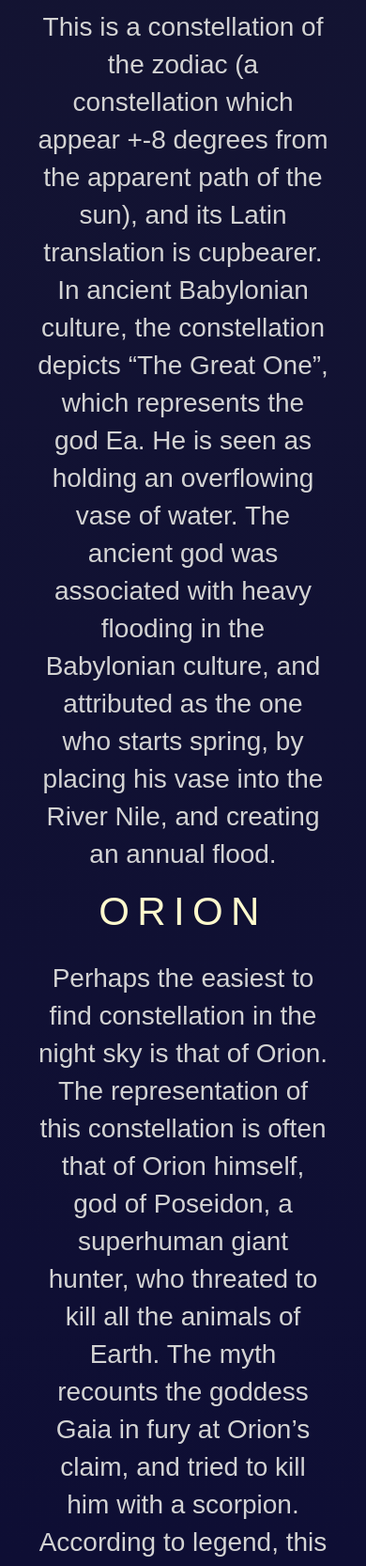
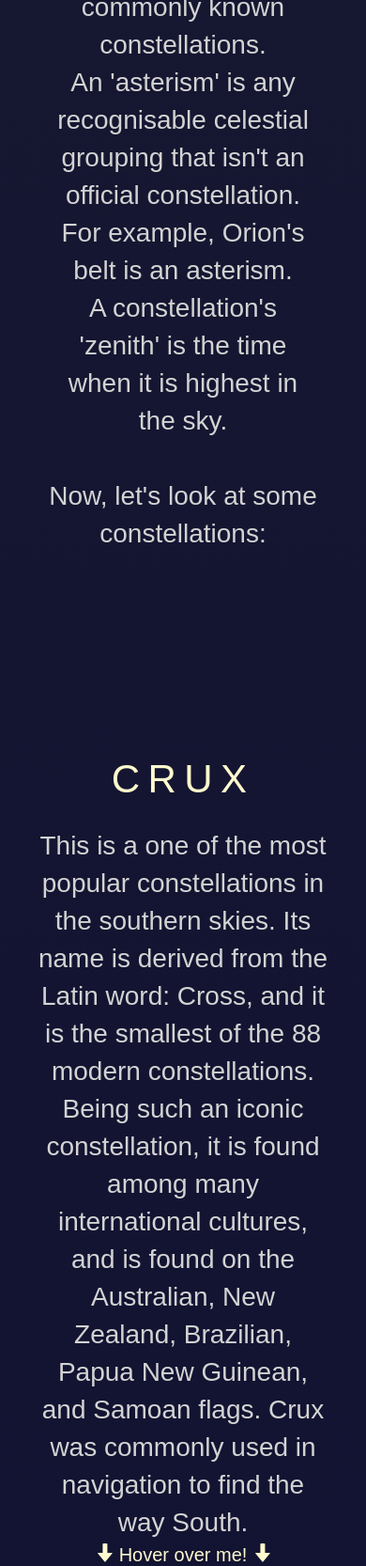
Before and after one commit to 22716248/Agile-Web-Dev-Proj-1, a Flask app: page / in a window 390 px wide; the page is wider, and only the part inside the window is pictured. Shown: the part 2929-4595 px from the top of that part at 94% size. Run offline with Flask 2, Linux system fonts and the light colour scheme; some libraries are stand-ins or nearby versions.

Commit message:
content and structure

```diff
--- a/app/static/style.css
+++ b/app/static/style.css
@@ -141,7 +141,7 @@ input {
 .fading-img {
   transition: 500ms;
   height: 50vh;
-  width: 60%;
+  width: 100%;
   background-position: center;
   background-size: cover;
   background-repeat: no-repeat;
@@ -203,6 +203,12 @@ input {
 #vel-img:hover {
   background-image: url("https://in-the-sky.org/images/constellations/con_VEL_000.png");
 }
+#pup-img {
+  background-image: url("https://in-the-sky.org/images/constellations/con_PUP_001.png");
+}
+#pup-img:hover {
+  background-image: url("https://in-the-sky.org/images/constellations/con_PUP_000.png");
+}
 #ori-img {
   background-image: url("https://in-the-sky.org/images/constellations/con_ORI_001.png");
 }
@@ -215,3 +221,9 @@ input {
 #cma-img:hover {
   background-image: url("https://in-the-sky.org/images/constellations/con_CMA_000.png");
 }
+#tau-img {
+  background-image: url("https://in-the-sky.org/images/constellations/con_TAU_001.png");
+}
+#tau-img:hover {
+  background-image: url("https://in-the-sky.org/images/constellations/con_TAU_000.png");
+}
--- a/app/templates/index.html
+++ b/app/templates/index.html
@@ -55,7 +55,34 @@
         <p><span class="glyphicon glyphicon-arrow-down"></span></p>
     </div>
 
+    <div id="section-intro">
+        <div class="col-sm-12" id="section1">
+            <div class="centered">
+                <h2>
+                    Constellations, what are they?
+                </h2>
+            </div>
+        </div>
+        <div class="col-sm-12">
+            <div class="constellation-text">
+                <p>
+                    Throughout history, cultures have represented their beliefs, experiences, and mythologies in the night sky. The International Astronomical Union accepts a list of 88 constellations, derived from the 48 traditional Greek constellations, although many cultures have entirely different astronomical distinctions. Some constellations are widely recognised, some are unique to a single place. Most prominent constellations have meanings across many cultures. Before the invention of satellite positioning systems, or the widespread use of the compass, constellations have been used for navigation, particularly in sailing.
+                    <br><br>
+                    It is worth covering some terminology:
+                    <br>The 'zodiac' is an area of the sky extending +-8° North or South in celestial latitude of the 'eliptic' - the apparent path of the sun across the celestial sphere over the course of the year. The zodiac is divided into the twelve commonly known constellations.
+                    <br>An 'asterism' is any recognisable celestial grouping that isn't an official constellation. For example, Orion's belt is an asterism.
+                    <br>A constellation's 'zenith' is the time when it is highest in the sky.
+                    <br><br>
+                    Now, let's look at some constellations:
+                    <br><br><br><br><br><br>
+                </p>
+            </div>
+        </div>
+    </div>
 
+
+
+    <div id="section-crux">
         <div class="col-sm-12" id="section1">
             <div class="centered">
                 <h2>
@@ -63,20 +90,14 @@
                 </h2>
             </div>
         </div>
-
         <div class="row">
-
             <div class="col-sm-6">
                 <div class="constellation-text">
                     <p>
-                    This is a one of the most popular constellations in the southern skies. Its name is derived from the Latin word: Cross,
-                     and it is the smallest of the 88 modern constellations. Being such an iconic constellation, it is found among many international cultures,
-                      and is found on the Australian, New Zealand, Brazilian, Papua new Guinean, and Samoan Flags. Before the invention of satellite positioning systems,
-                      or widespread use of the compass, this constellation was used, particularly in sailing, to find the way south.
+                        This is a one of the most popular constellations in the southern skies. Its name is derived from the Latin word: Cross, and it is the smallest of the 88 modern constellations. Being such an iconic constellation, it is found among many international cultures, and is found on the Australian, New Zealand, Brazilian, Papua New Guinean, and Samoan flags. Crux was commonly used in navigation to find the way South.
                     </p>
                 </div>
             </div>
-
             <div class="col-sm-6">
                 <p class="hover-me"> <span class="glyphicon glyphicon-arrow-down"></span> Hover over me! <span class="glyphicon glyphicon-arrow-down"></span> </p>
                 <div class="constellation-image">
@@ -84,7 +105,9 @@
                 </div>
             </div>
         </div>
+    </div>
 
+    <div id="section-aquarius">
         <div class="col-sm-12" id="section2">
             <div class="centered">
                 <h2>
@@ -92,101 +115,114 @@
                 </h2>
             </div>
         </div>
-
         <div class="row">
             <div class="col-sm-6">
-            <p class="hover-me">  You can use these images to ...  </p>
                 <div class="constellation-image">
                     <div class="fading-img" style="margin-top: 0px;" id="aqr-img"></div>
                 </div>
             </div>
-
             <div class="col-sm-6">
                 <div class="constellation-text">
                     <p>
-                    This is a constellation of the zodiac (a constellation which appear +-8 degrees from the apparent path of the sun), and its Latin translation is cupbearer.
-                    In ancient Babylonian culture, the constellation depicts “The Great One”, which represents the god Ea. He is seen as holding an overflowing vase of water.
-                    The ancient god was associated with heavy flooding in the Babylonian culture, and attributed as the one who starts spring, by placing his vase into the River Nile,
-                    and creating an annual flood.
+                        Aquarius is a constellation of the zodiac, and its Latin translation is cupbearer. In ancient Babylonian culture, the constellation is “The Great One”, the god Ea. He is seen as holding an overflowing vase of water. The ancient god was associated with heavy flooding in the Babylonian culture, and attributed as the one who starts spring, by placing his vase into the River Nile, and creating an annual flood.
                     </p>
                 </div>
             </div>
         </div>
+    </div>
 
-
-
-    <div class="col-sm-12" id="section3">
+    <div id="section-orion-canis-major-taurus">
+        <div class="col-sm-12">
             <div class="centered">
                 <h2>
-                ORION
+                    ORION, CANIS MAJOR & TAURUS
                 </h2>
             </div>
         </div>
+        <div class="row">
+            <div class="col-sm-4">
+                <p>The Hunter...</p>
+                <div class="constellation-image">
+                    <div class="fading-img"  id="ori-img"></div>
+                </div>
+            </div>
+            <div class="col-sm-4">
+                <p>...The Hound...</p>
+                <div class="constellation-image">
+                    <div class="fading-img" id="cma-img"></div>
+                </div>
+            </div>
+            <div class="col-sm-4">
+                <p>...And the Bull</p>
+                <div class="constellation-image">
+                    <div class="fading-img" id="tau-img"></div>
+                </div>
+            </div>
 
+        </div>
         <div class="row">
-        <div class="col-sm-6">
+            <div class="col-sm-4">
                 <div class="constellation-text">
                     <p>
-                    Perhaps the easiest to find constellation in the night sky is that of Orion. The representation of this constellation is often that of Orion himself,
-                    god of Poseidon, a superhuman giant hunter, who threated to kill all the animals of Earth. The myth recounts the goddess Gaia in fury at Orion’s claim,
-                     and tried to kill him with a scorpion. According to legend, this reason is why the constellation of Scorpius and Orion can never be seen at once in the night sky.
+                        Perhaps the easiest to find constellation in the night sky is that of Orion. The representation of this constellation is often that of Orion himself, a superhuman giant hunter, son of Poseidon, who threated to kill all the animals of Earth. The myth recounts the goddess Gaia in fury at Orion’s claim, and tried to kill him with a scorpion. According to legend, this is why the constellation of Scorpius and Orion can never be seen at once in the night sky.
                     </p>
                 </div>
             </div>
-
-        <div class="col-sm-6">
-            <p class="hover-me">  ... help you build the skill of ...  </p>
-            <div class="constellation-image">
-                <div class="fading-img" style="margin-top: 0px;" id="ori-img"></div>
+            <div class="col-sm-4">
+                <div class="constellation-text">
+                    <p>
+                        In Greek mythology, Canis Major is Laelaps, the fastest dog in the world that will catch anything. It represents the larger of Orion's two hunting dogs, chasing Lepus the hare or helping Orion fight Taurus the bull.
+                        <br><br>
+                        The constellation can be found by taking Orion's belt and stretching an imaginary line through it, down and to the left. This will locate Sirius, the brightest star in the sky and home to Canis Major.
+                    </p>
+                </div>
+            </div>
+            <div class="col-sm-4">
+                <div class="constellation-text">
+                    <p>
+                        In the Babylonian Epic of Gilgamesh, the Goddess Ishtar sends Taurus, the Bull of Heaven, to Kill Gilgamesh. Gilgamesh is Orion, and faces Taurus as if in combat.
+                        <br><br>
+                        The identification of Taurus as a bull is incredibly old and universal, dating back to the Chalcolithic, possibly even the Upper Paleolithic. Taurus contains the Pleiades, known as the 'Seven Sisters' in the languages of many indigenous cultures, including those of Australia, North America, and Siberia. This means that this constellation has been identified by a common ancient origin.
+                    </p>
+                </div>
             </div>
         </div>
     </div>
 
-    <div class="col-sm-12" id="section2">
+    <div id="section-centaurus-lupus">
+        <div class="col-sm-12">
             <div class="centered">
                 <h2>
-                CENTAURUS
+                    CENTAURUS & LUPUS
                 </h2>
             </div>
         </div>
-
         <div class="row">
             <div class="col-sm-6">
-            <p class="hover-me">  ... finding constellations in the night sky!  </p>
                 <div class="constellation-image">
                     <div class="fading-img" style="margin-top: 0px;" id="cen-img"></div>
                 </div>
             </div>
-
             <div class="col-sm-6">
                 <div class="constellation-text">
                     <p>
-                    Centaurus was first depicted by Babylonians as Bison-man, associated with the Sun God Utu-Samash,
-                    then by the Greeks as a Centaur. According to Roman poet Ovid, the constellation honours Chiron, a
-                     tutor to many Greek heroes, including Heracles, Theseus and Jason. One of the largest constellations
-                     in the sky, centaurus is home to Alpha Centuari and Beta Centuari, which make a triple star system with
-                     Proxima Centuari. Alpha Centuari is the third brightest star in the sky, and the closest star system to our sun.
+                        Centaurus is one of the largest constellations in the sky. The constellation is Chiron the Centaur, a tutor to many Greek heroes, including Heracles, Theseus and Jason. It was formerly known as 'Bison-Man' to the Babylonians, associated with the Sun God Utu-Samash.
+                        <br><br>
+                        Centaurus is home to Alpha, Beta and Proxima Centuari. Alpha Centuari is the closest star system to our sun, and the third brightest star in the sky, making Centaurus easy to see.
                     </p>
                 </div>
             </div>
         </div>
-
-    <div class="col-sm-12" id="section1">
-        <div class="centered">
-            <h2>
-                LUPUS
-            </h2>
-        </div>
-    </div>
-
         <div class="row">
 
             <div class="col-sm-6">
                 <div class="constellation-text">
                     <p>
-                    In ancient times, Lupus (Latin for 'wolf') was considered to be the an animal being hunted or killed by centaurus. Although ancient, it has no mythological assosication.
-                    In 1006 AD, within Lupus, the supernova SN 1006 occurred. This is brightest stellar event in recorded history, and would have been clearly visible during daytime.
-                    Lupus is the 46th constellation in size. It is located in the third quadrant of the southern hemisphere (SQ3) and can be seen at latitudes between +35° and -90°.
+                        Lupus is the wolf, hunted by Centaurus.
+                        <br><br>
+                        In 1006 AD, within Lupus, the supernova SN 1006 occurred. This is the brightest stellar event in recorded history, and would have been clearly visible during daytime.
+                        <br><br>
+                        Lupus is located in the third quadrant of the southern hemisphere (SQ3) and can be seen at latitudes between +35° and -90°.
                     </p>
                 </div>
             </div>
@@ -197,92 +233,93 @@
                 </div>
             </div>
         </div>
+    </div>
 
-    <div class="col-sm-12" id="section2">
+    <div id="section-sagittarius-scorpius">
+        <div class="col-sm-12">
                 <div class="centered">
                     <h2>
-                    SAGITTARIUS
+                        SAGITTARIUS & SCORPIUS
                     </h2>
                 </div>
         </div>
-
         <div class="row">
             <div class="col-sm-6">
                 <div class="constellation-image">
                     <div class="fading-img" id="sgr-img"></div>
                 </div>
             </div>
-
             <div class="col-sm-6">
                 <div class="constellation-text">
                     <p>
-                    Sagittarius, Latin for 'archer' and one of the 12 Zodiac, was first identified by the Babylonians, and adopted by the Greeks.
-                    It is conflicted whether it is Chiron, tutor of Jason, or Crotus, the inventor of archery.
-                    The bow of the constellation stands poised towards the star Antares, the heart of Scorpius, if Scorpius should ever attack Hercules.
-                    On August 15, 1977, the Big Ear radio telescope observed a strong narrowband radio signal. Known as the 'Wow!' signal,
-                    it was used to support the search for extraterrestrial intelligence, and remains the strongest candidate for an alien radio transmissed ever detected.
+                        The bow of Sagittarius stands poised towards the star Antares, the heart of Scorpius, if it should ever attack Hercules. Sagittarius is represented in Greek mythology as Chiron, tutor of Jason, and Crotus, the inventor of archery. Sagittarius is Latin for 'archer' and one of the 12 Zodiac.
+                        <br><br>
+                        In 1977, the Big Ear radio telescope observed a strong narrowband radio signal from within Sagittarius. The 'Wow!' signal
+                        has been used to support the search for extraterrestrial intelligence, and remains the strongest candidate for an alien radio transmissed ever detected.
+                        <br><br>
                         Sagittarius is near the densest spot of the Milky Way, the galactic center. Because of this, Sagittarius is home to many star clusters and nebulae.
                     </p>
                 </div>
             </div>
         </div>
-
-
-
-    <div class="col-sm-12" id="section3">
-        <div class="centered">
-            <h2>
-                SCORPIUS
-            </h2>
-        </div>
-    </div>
-
         <div class="row">
             <div class="col-sm-6">
                 <div class="constellation-text">
                     <p>
-                    In Greek myth, Scorpius is the scorpion sent to kill Orion the hunter, and is a reminder for mortals to be mindful of their hubris.
-                    The scorpion is also recognised in Oceanic cultures: The Javanese of Indonesia recognise it as 'Banyakangrem' - 'the brooded sawn' or 'Kalapa Doyong' -
-                    'leaning coconut tree'; In Hawaii it is the demigod Maui's fishhook - 'Ka Makau Nui o Māui' - 'the Big Fishhook of Māui'.
-
+                        Scorpius is the scorpion sent to kill Orion the hunter. In Greek mythology, it is a reminder for mortals to be mindful of their hubris.
+                        <br><br>
+                        It is also known as: Banyakangrem (the Brooded Swan) or Kalapa Doyong (Leaning Coconut Tree) to the Javanese; Ka Makau Nui o Māui (the Big Fishhook of Māui), fishhook of the Demigod Māui, in Hawaii.
                     </p>
                 </div>
             </div>
-
             <div class="col-sm-6">
                 <div class="constellation-image">
                     <div class="fading-img" id="sco-img"></div>
                 </div>
             </div>
         </div>
+    </div>
 
-    <div class="col-sm-12" id="section2">
+    <div id="section-argo-navis">
+        <div class="col-sm-12">
             <div class="centered">
                 <h2>
-                CANIS MAJOR
+                    THE ARGO NAVIS
                 </h2>
             </div>
         </div>
-
         <div class="row">
-        <div class="col-sm-6">
+            <div class="col-sm-4">
+                <p>The Hull...</p>
                 <div class="constellation-image">
-                <div class="fading-img" id="cma-img"></div>
+                    <div class="fading-img" id="car-img"></div>
                 </div>
             </div>
-
-        <div class="col-sm-6">
+            <div class="col-sm-4">
+                <p>...The Sails...</p>
+                <div class="constellation-image">
+                    <div class="fading-img" id="vel-img"></div>
+                </div>
+            </div>
+            <div class="col-sm-4">
+                <p>...And the Poop Deck</p>
+                <div class="constellation-image">
+                    <div class="fading-img" id="pup-img"></div>
+                </div>
+            </div>
+        </div>
+        <div class="row">
+            <div class="col-sm-12">
                 <div class="constellation-text">
                     <p>
-                    In Greek mythology, Canis Major is known to be associated with Laelaps the fastest dog in the world that will catch anything.
-                    It represents the larger of Orion's two hunting dogs who follows the hunter as he hunts the hare Lepus.
-                    The constellation can be found by taking Orion's belt and stretching an imaginary line through it, down and to the left. This will locate Sirius,
-                     the brightest star in the sky and home to Canis Major. Canis Major is the 43rd biggest constellation in the sky.
+                        The Argo Navis is a ship that appears to sail down the 'river of the Milky Way'; Sailed by Jason and the Argonauts to Colchis in search of the Golden Fleece. The Argo Navis was by far the largest constellation before it was divided by Nicolas Louis de Lacille into the three modern constellations: Carina (the hull), Vela (the sails), and Puppis (the poop deck).
+                        <br><br>
+                        Also known as: 'the Boat' to the Vedic; and Te Waka-o-Tamarereti (the canoe of Tamarereti) to the Māori. All the stars of the Argo Navis are visible from the tropics Southward, with the zenith at Southern temperate latitudes. The brightest of the ship's stars is Canopus, the second brightest star in the sky.
                     </p>
                 </div>
             </div>
         </div>
-
+    </div>
 
     <div class="row" style="margin-top: 200px; margin-bottom: 100px;">
         <div class="col-sm-12">
```
Also changed, not shown: old_content.md (+18 -0 lines). Lines whose indentation alone changed are shown as unchanged.
